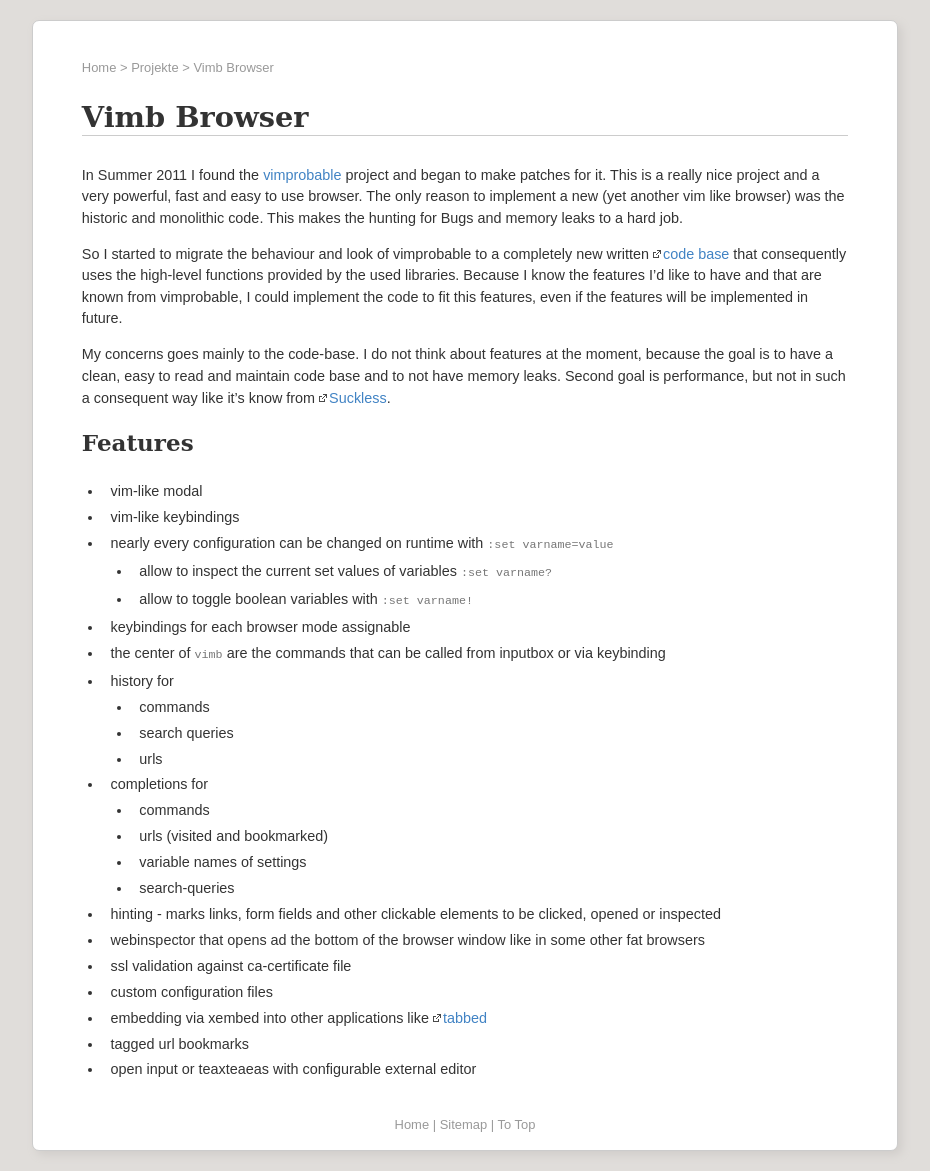
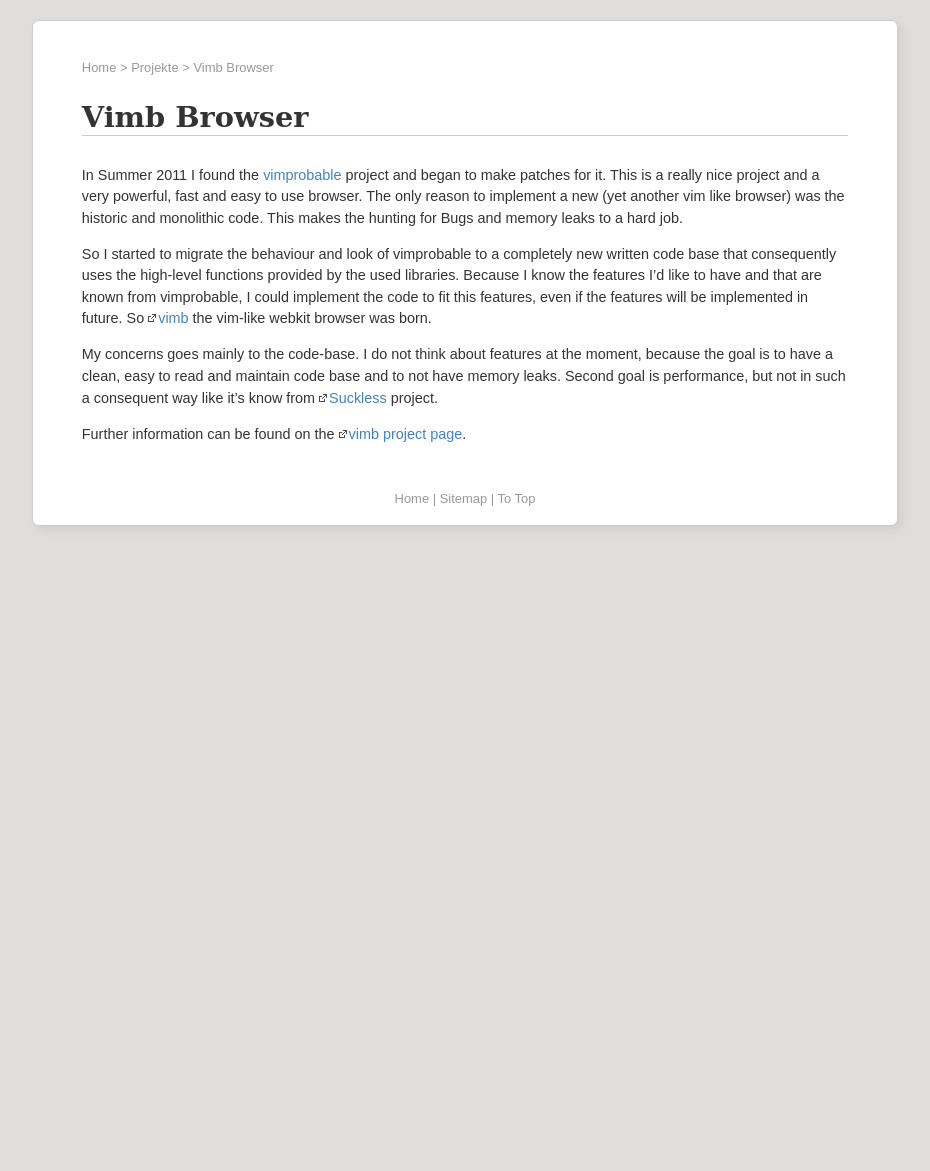
Before and after one commit to fanglingsu/fanglingsu.github.com, a Jekyll site: the page built from projects/vimb.md, in a window 1280 px wide. Shown: the whole page, without its empty margins (175-1105 px from the left). Built offline with Jekyll 4.4.1, drawn with Linux system fonts in a browser that asks for light colours; after the commit the page ends 900 px from its top, so only the background shows below that.

Commit message:
Removed vimb browser feature list.
This can be found on the project page instead and there is no reason to
duplicate it here.

```diff
--- a/projects/vimb.md
+++ b/projects/vimb.md
@@ -13,45 +13,18 @@ vim like browser) was the historic and monolithic code. This makes the hunting
 for Bugs and memory leaks to a hard job.
 
 So I started to migrate the behaviour and look of vimprobable to a completely
-new written [code base][vimb] that consequently uses the high-level functions provided
+new written code base that consequently uses the high-level functions provided
 by the used libraries. Because I know the features I'd like to have and that
 are known from vimprobable, I could implement the code to fit this features,
-even if the features will be implemented in future.
+even if the features will be implemented in future. So [vimb][] the vim-like
+webkit browser was born.
 
 My concerns goes mainly to the code-base. I do not think about features at the
 moment, because the goal is to have a clean, easy to read and maintain code
 base and to not have memory leaks. Second goal is performance, but not in such
-a consequent way like it's know from [Suckless][].
+a consequent way like it's know from [Suckless][] project.
 
-## Features
-
-- vim-like modal
-- vim-like keybindings
-- nearly every configuration can be changed on runtime with `:set varname=value`
-  - allow to inspect the current set values of variables `:set varname?`
-  - allow to toggle boolean variables with `:set varname!`
-- keybindings for each browser mode assignable
-- the center of `vimb` are the commands that can be called from inputbox or
-  via keybinding
-- history for
-  - commands
-  - search queries
-  - urls
-- completions for
-  - commands
-  - urls (visited and bookmarked)
-  - variable names of settings
-  - search-queries
-- hinting - marks links, form fields and other clickable elements to be
-  clicked, opened or inspected
-- webinspector that opens ad the bottom of the browser window like in some
-  other fat browsers
-- ssl validation against ca-certificate file
-- custom configuration files
-- embedding via xembed into other applications like [tabbed][]
-- tagged url bookmarks
-- open input or teaxteaeas with configurable external editor
+Further information can be found on the [vimb project page][vimb].
 
 [suckless]: http://suckless.org/
-[vimb]:     https://github.com/fanglingsu/vimb  "Vimb Browser"
-[tabbed]:   http://tools.suckless.org/tabbed/
+[vimb]:     http://fanglingsu.github.io/vimb  "vimb vim-like webkit browser project page"
```
